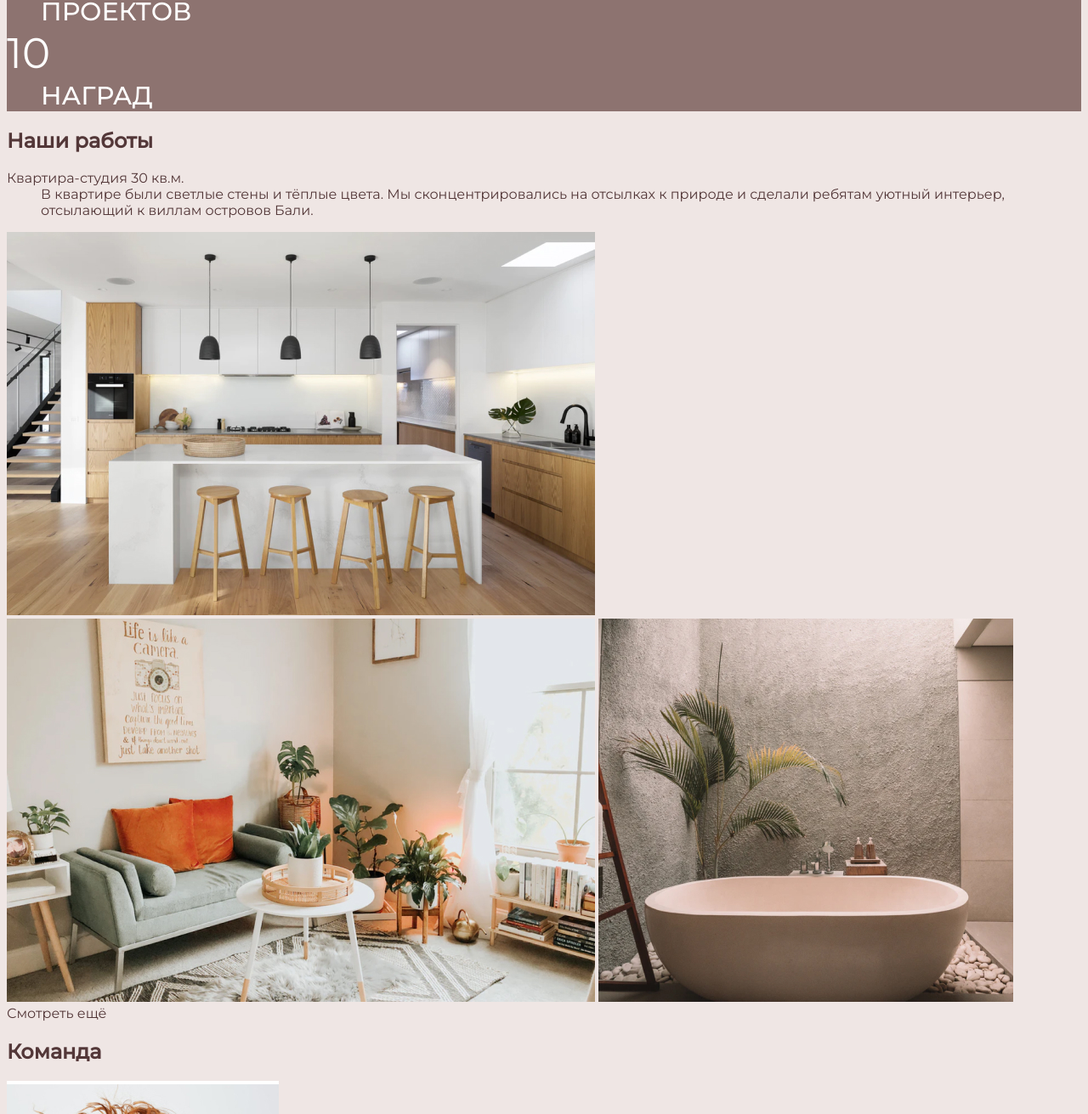
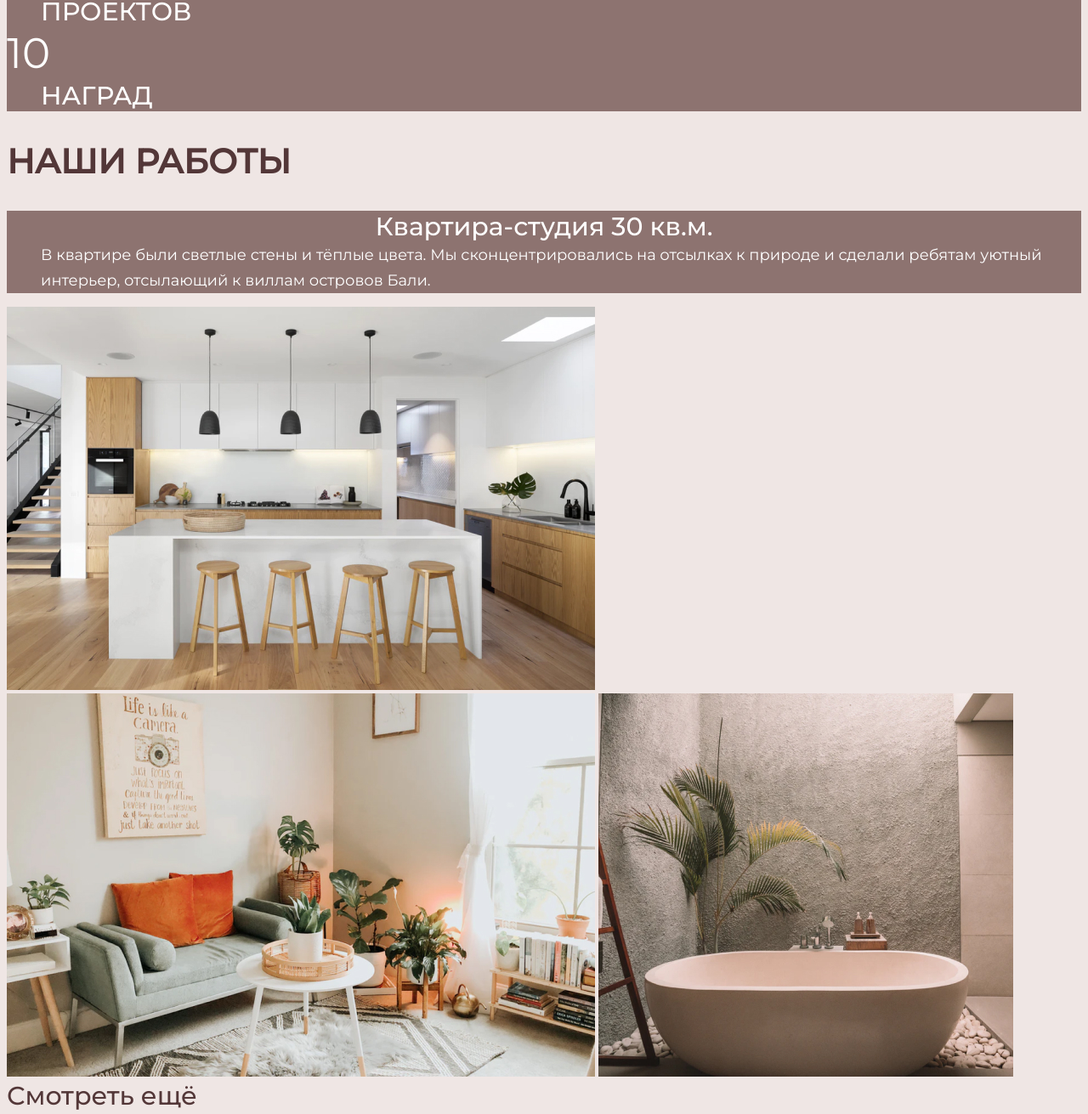
Before and after one commit to ALEVOLDON/Marathon-Finish-5.0, a website: page index.html in a window 1280 px wide. Shown: the part 1367-2678 px from the top of the page at 85% size. Drawn offline with Linux system fonts and the light colour scheme.

Commit message:
add style our work

```diff
--- a/app/css/style.css
+++ b/app/css/style.css
@@ -41,6 +41,12 @@ p {
   line-height: 30px;
 }
 
+h2 {
+  font-size: 40px;
+  line-height: 50px;
+  text-transform: uppercase;
+}
+
 .visually-hidden {
   position: absolute;
   width: 1px;
@@ -77,12 +83,6 @@ p {
 
 /* about */
 
-.about h2 {
-  font-size: 40px;
-  line-height: 50px;
-  text-transform: uppercase;
-}
-
 .about dl {
   background-color: var(--S2-color-bg);
 }
@@ -100,3 +100,29 @@ p {
   text-transform: uppercase;
   color: #FFFFFF;
 }
+
+/* our-work */
+
+.our-work dl {
+  background-color: var(--S2-color-bg);
+}
+
+.our-work dt {
+  font-weight: 500;
+  font-size: 30px;
+  line-height: 37px;
+  text-align: center;
+  color: #FFFFFF;
+}
+
+.our-work dd {
+  font-size: 18px;
+  line-height: 30px;
+  color: #FFFFFF;
+}
+
+.our-work a {
+  font-weight: 500;
+  font-size: 30px;
+  line-height: 37px;
+}
```
